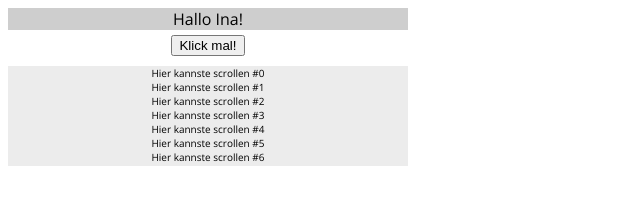
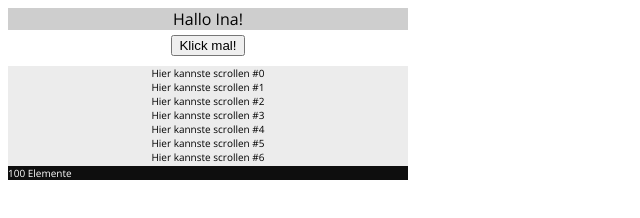
Before and after one commit to ericbutters/simpleweb, a plain HTML site: page index.html in a window 1280 px wide. Both pictures are taken after a click on the button "Klick mal!". Shown: the whole page, without its empty margins (0-640 px from the left). Drawn offline with nearby package versions, Linux system fonts and the light colour scheme.

Commit message:
Use fadeTo animation for result and count children

```diff
--- a/index.html
+++ b/index.html
@@ -26,5 +26,6 @@ Schau dir auch die beiden anderen Dateien an (style.css und meinjscript.js).
     </div>
     <!--  Dieses DIV hier wird gefüllt und angezeigt wenn Du den Button anklickst. -->
     <div id="ergebnis"></div>
+    <div id="ergebnisCounter"></div>
   </body>
 </html>
--- a/meinjscript.js
+++ b/meinjscript.js
@@ -3,10 +3,15 @@
 /* Wenn der Button angelickt wird dann wird in einer Schleife
  *  der Text innerhalb des DIV angehängt. */
 function clickhandler() {
+  $("#ergebnis").css("opacity","0");
+  $("#ergebnisCounter").css("visibility","hidden");
   for(var i=0; i<100; i++) {
       $("#ergebnis").append("Hier kannste scrollen #"+i+"<br/>");
    }
-   $("#ergebnis").css("visibility", "visible");
+   $("#ergebnis").fadeTo( 1000, 1.0, function() {
+     $("#ergebnisCounter").text($("#ergebnis").children().length + " Elemente");
+     $("#ergebnisCounter").css("visibility","visible");
+   })
 }
 
 $(document).ready(function(){
--- a/style.css
+++ b/style.css
@@ -27,5 +27,14 @@ height: 100px;
 font-family: 'Open Sans', sans-serif;
 font-size: 10px;
 overflow-y: scroll; /* vertikales scrollen */
+opacity: 0;
+}
+
+#ergebnisCounter{
+background-color: #0e0e0e;
+color: white;
+width: 400px;
+font-family: 'Open Sans', sans-serif;
+font-size: 10px;
 visibility: hidden;
 }
```
